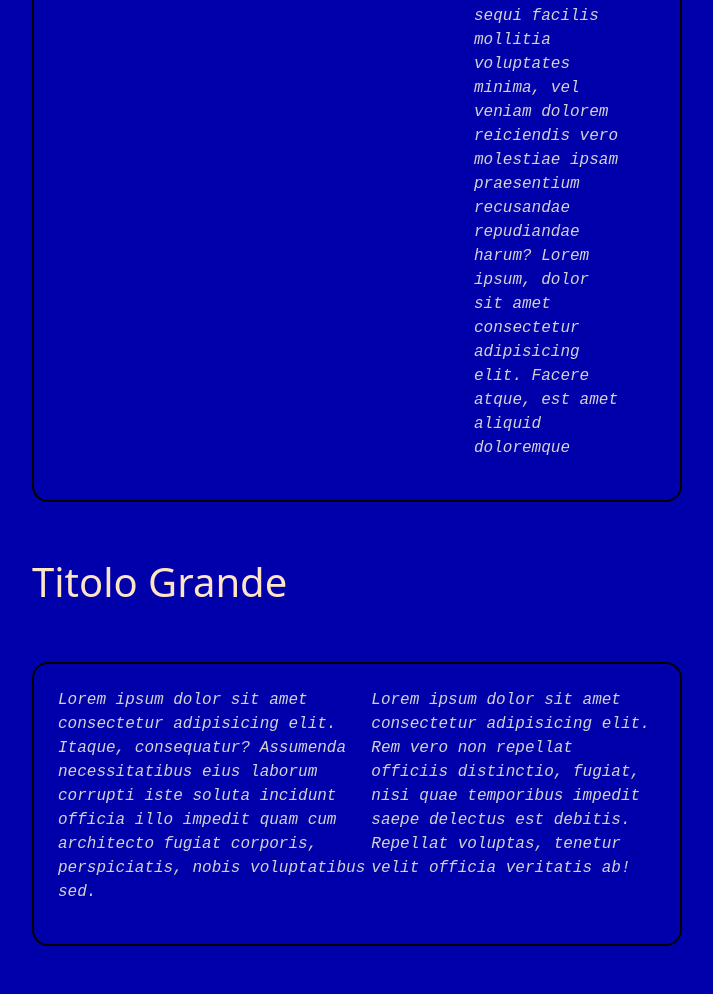
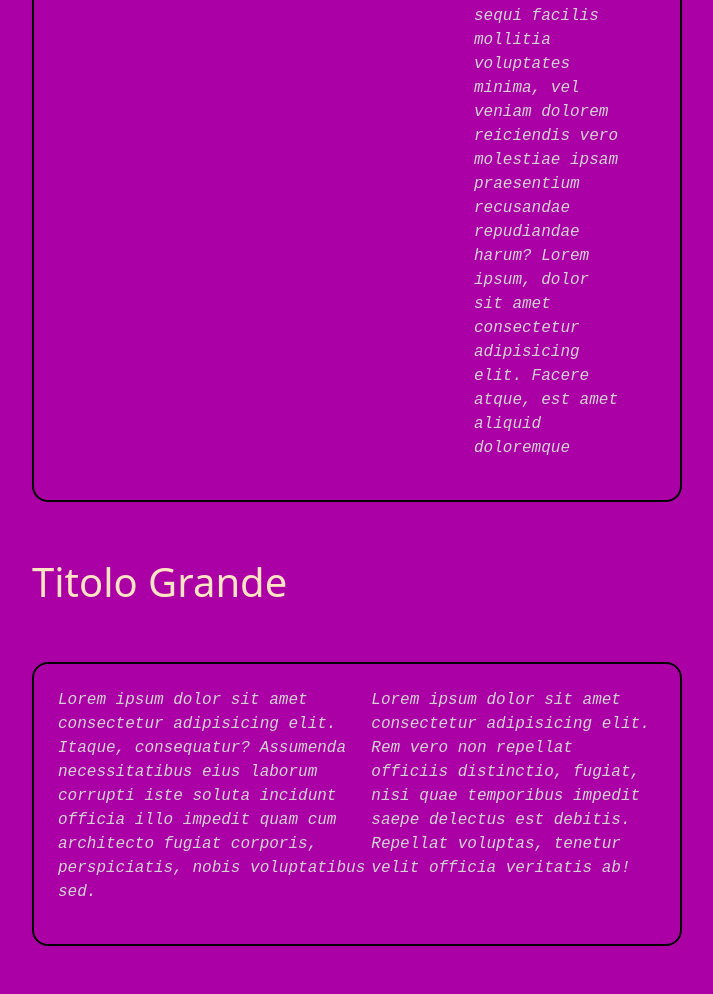
Before and after one commit to Mattia-Rollo/php-prova-branch, a PHP site: page / in a window 1280 px wide. Shown: the part 473-1467 px from the top of the page, without its empty margins (16-729 px from the left). Run offline with PHP 8.4, Linux system fonts and the light colour scheme.

Commit message:
changed color

```diff
--- a/css/style.css
+++ b/css/style.css
@@ -1,5 +1,5 @@
 body {
-    background-color: rgb(0, 0, 171);
+    background-color: rgb(171, 0, 165);
     color: bisque;
     font-size: medium;
 
```
